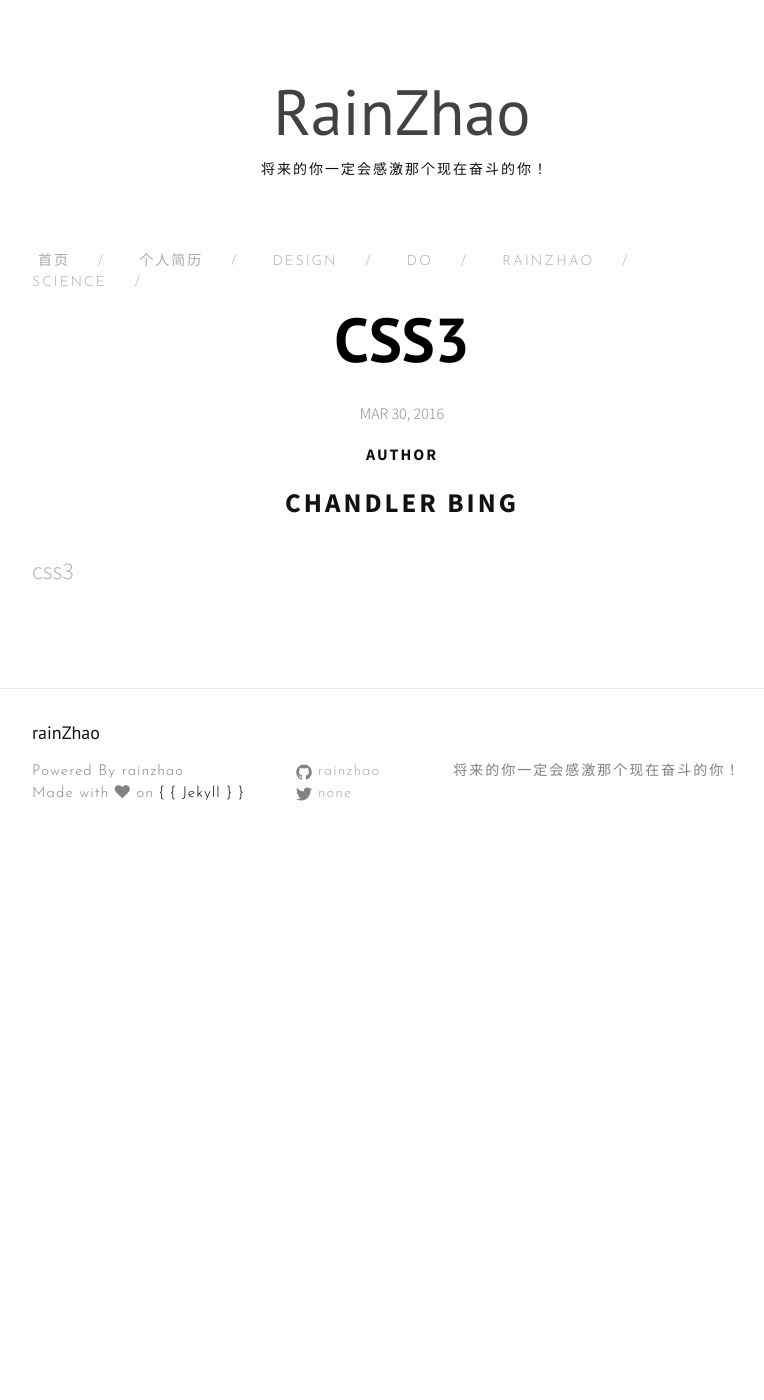
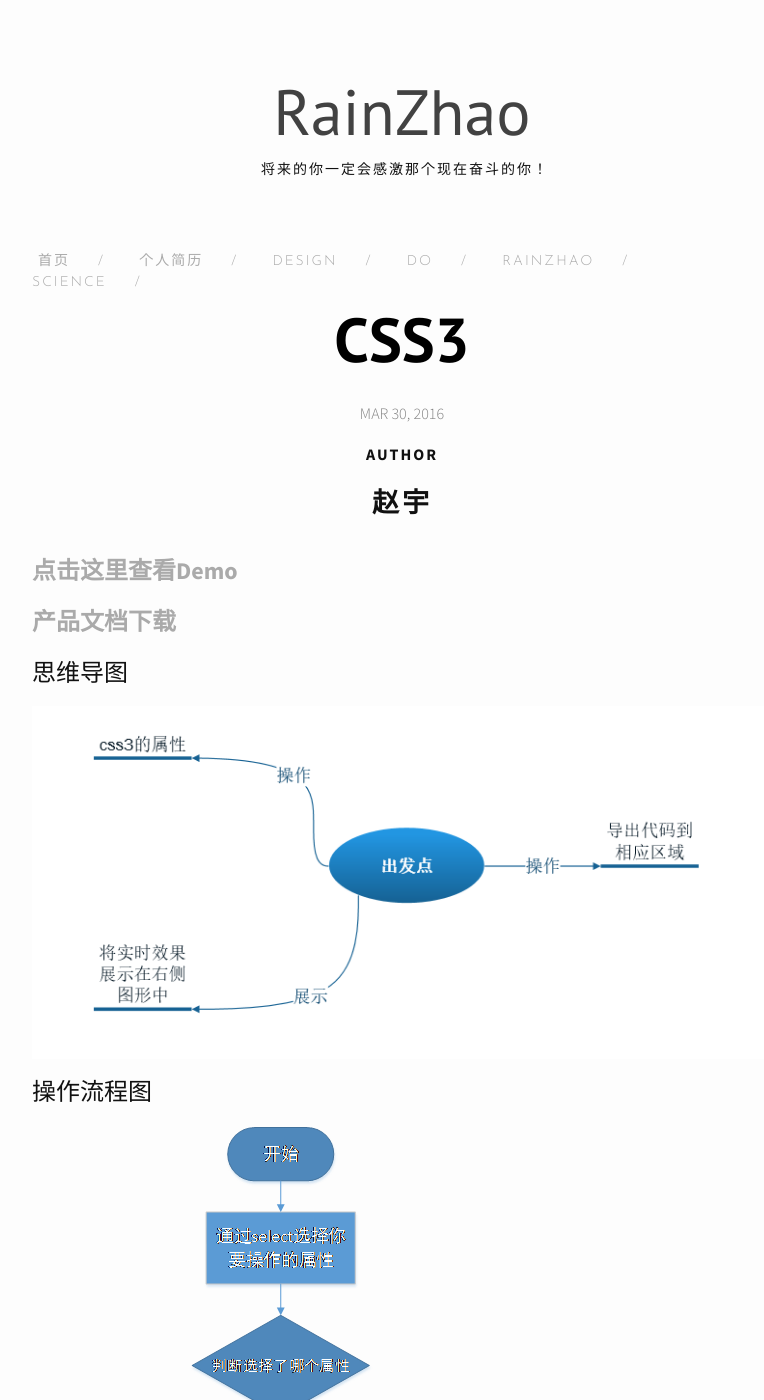
Before and after one commit to rainzhao/rainzhao.github.io.old, a Jekyll site: the page built from _posts/2016-03-30-cs3.markdown, in a window 1280 px wide and 1400 px high. Shown: the whole window, without its empty margins (238-1002 px from the left). Built offline with Jekyll 4.4.1, drawn with Linux system fonts in a browser that asks for light colours; nearby versions of some CDN libraries.

Commit message:
css3demo download

```diff
--- a/_posts/2016-03-30-cs3.markdown
+++ b/_posts/2016-03-30-cs3.markdown
@@ -2,7 +2,17 @@
 layout: post
 title:  "CSS3"
 date:   2016-03-30 19:45:31 +0530
-author: "Chandler Bing"
+author: "赵宇"
 ---
-<a href="http://rainzhao.github.io/css3/">css3</a>
+
+
+
+
+<a href="http://rainzhao.github.io/css3/"><strong>点击这里查看Demo</strong></a>
+
+<a href="{{ site.url }}/assets/document.doc"><strong>产品文档下载</strong></a>
+<p>思维导图</p>
+<img src="{{ site.url }}/assets/css2.png" alt="思维导图">
+<p>操作流程图</p>
+<img src="{{ site.url }}/assets/css1.png" alt="思维导图">
 <!-- categories: zblog essay -->
```
Also changed, not shown: css/mystyle.css (+8 -0 lines), assets/css1.png (added), assets/css2.png (added), 1 other file.
